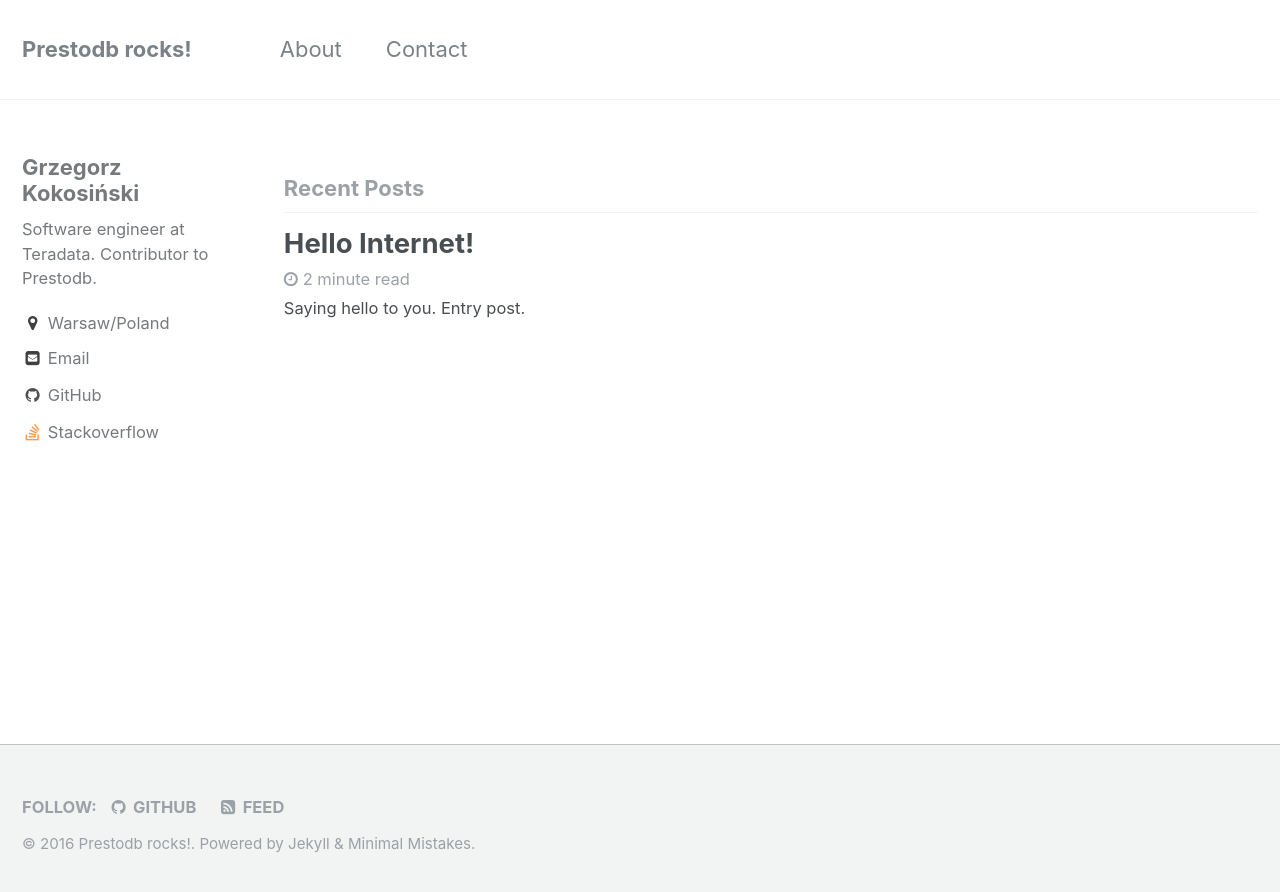
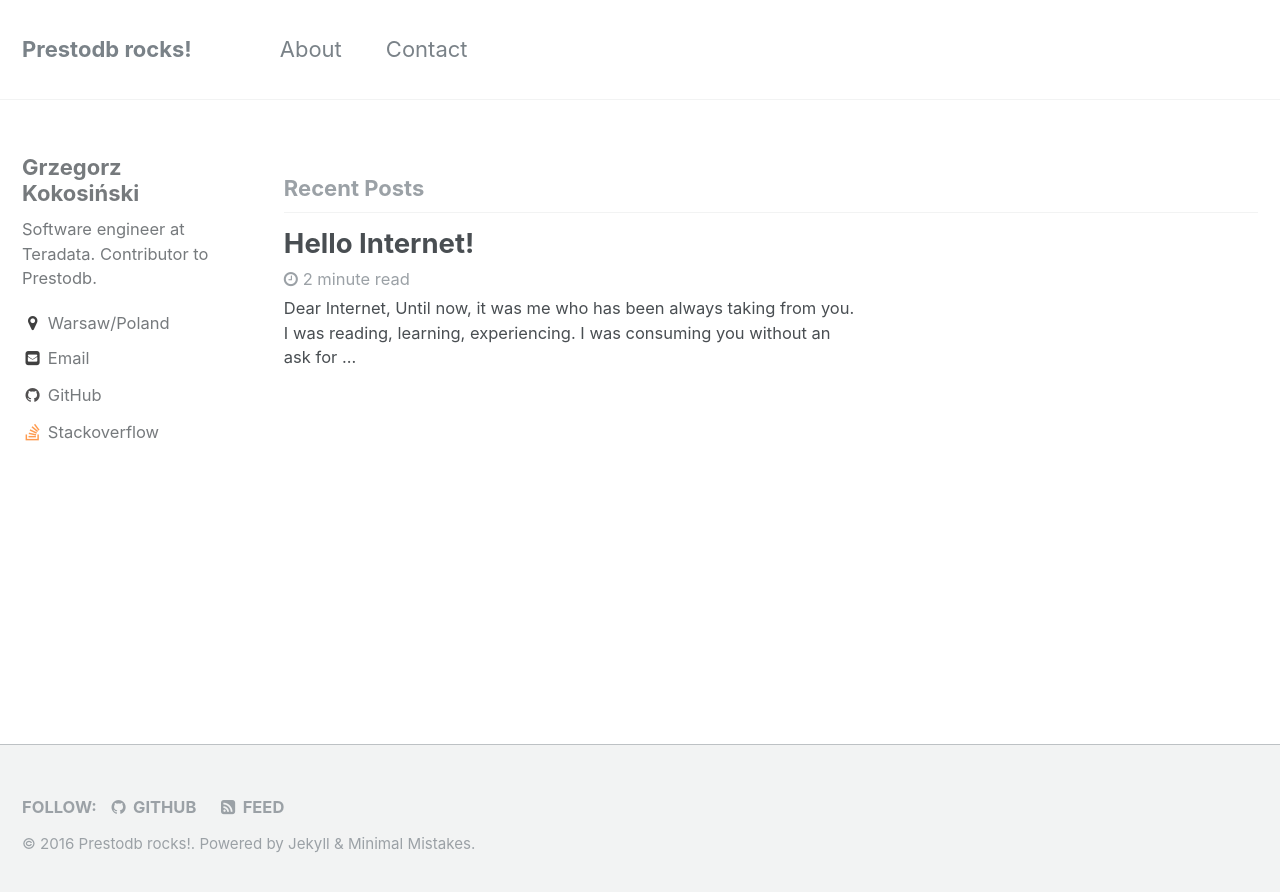
Before and after one commit to pnowojski/site, a Jekyll site: the page built from index.html, in a window 1280 px wide. Shown: the top 892 px of the page. Built offline with Jekyll 4.4.1, drawn with Linux system fonts in a browser that asks for light colours; the list of posts is cut into pages by our own code.

Commit message:
Changing exceprt in hello post

```diff
--- a/_posts/2016-12-27-hello-internet.md
+++ b/_posts/2016-12-27-hello-internet.md
@@ -1,7 +1,7 @@
 ---
 layout: single
 title: Hello Internet!
-excerpt: 'Saying hello to you. Entry post.'
+excerpt_separator: <!--more-->
 ---
 
 >Dear Internet,
@@ -11,6 +11,8 @@
 >But I have changed. Now it is my turn to speak. I want to give you something you have never had. So please sit back, relax and listen to what I have prepared for you. I will do my best, you will not regret your time with me.
 >
 >Enjoy!
+
+<!--more-->
 
 I have never thought that someday I will run my own blog. I am open to any opportunities so I decided to give it a chance after having this idea jumping in my head for some time already.
 
```
